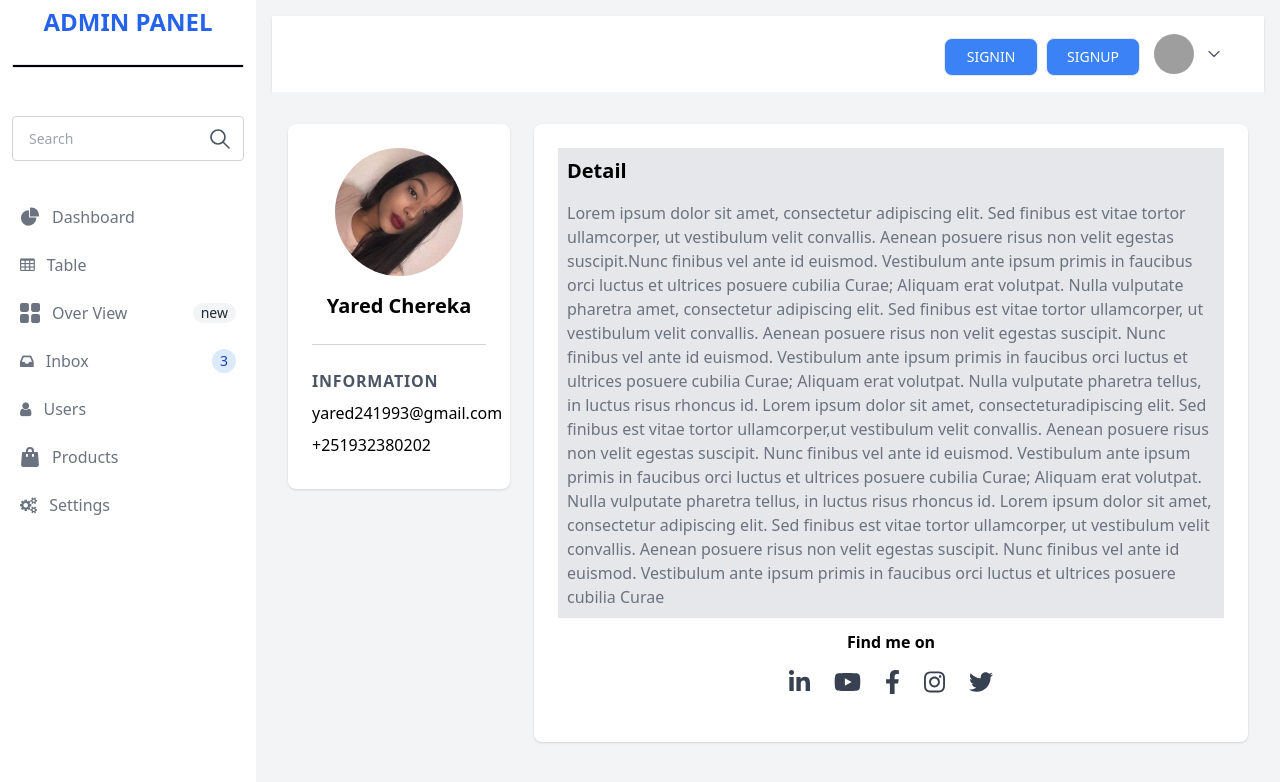
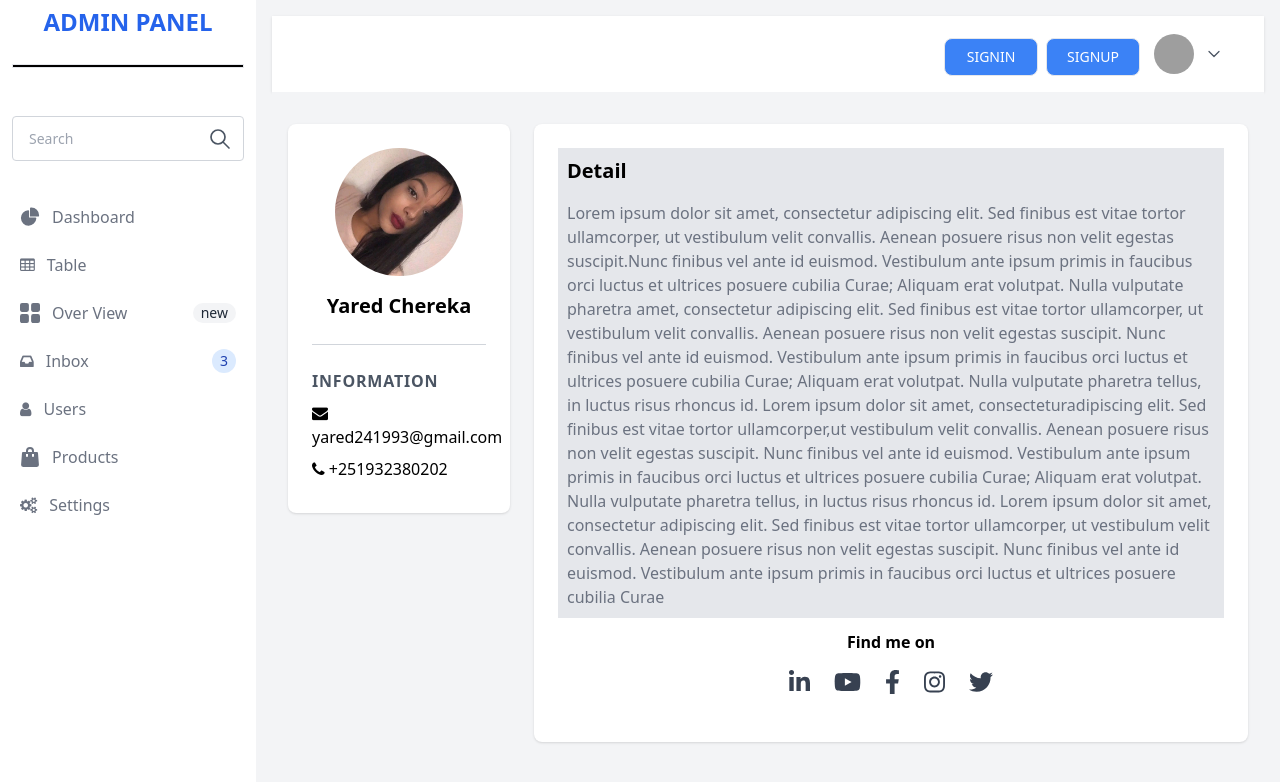
Before and after one commit to yadamoon/Admin-Panel, a React (Vite) app in the folder Dashboard/: page /User in a window 1280 px wide. Shown: the top 782 px of the page. Built offline with nearby package versions, Linux system fonts and the light colour scheme; grey boxes are pictures that could not be loaded.

Commit message:
added icon

```diff
--- a/Dashboard/src/components/pages/Profiles.jsx
+++ b/Dashboard/src/components/pages/Profiles.jsx
@@ -1,5 +1,4 @@
 import React from "react";
-
 const Profiles = () => {
   // !? information of user
   const userInfo = [
@@ -13,7 +12,6 @@ const Profiles = () => {
       telephone: "+251932380202",
     },
   ];
-
   return (
     <div>
       <div className="bg-gray-100 h-screen">
@@ -38,8 +36,17 @@ const Profiles = () => {
                       information
                     </span>
                     <ul>
-                      <li className="mb-2">{userList.email}</li>
-                      <li className="mb-2">{userList.telephone}</li>
+                      <li className="mb-2">
+                        {" "}
+                        <span>
+                          <i class="fa fa-envelope" aria-hidden="true"></i>
+                        </span>
+                        {userList.email}
+                      </li>
+                      <li className="mb-2">
+                        <i class="fa fa-phone" aria-hidden="true"></i>{" "}
+                        {userList.telephone}
+                      </li>
                     </ul>
                   </div>
                 </div>
```
